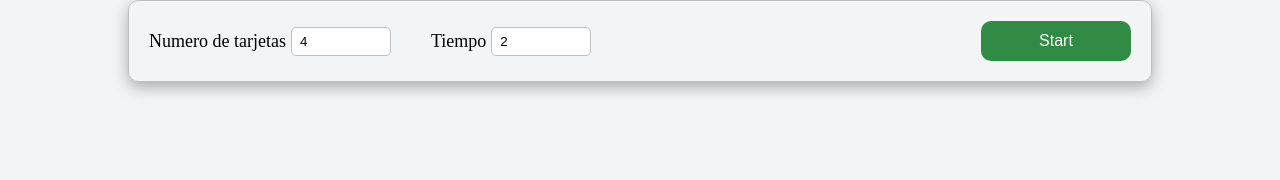
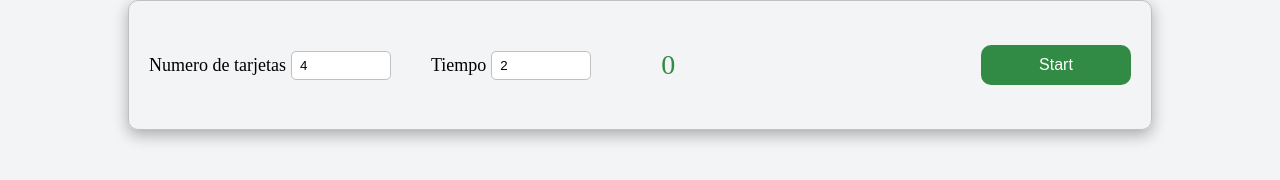
Before and after one commit to Alex-mint/Tarjetas-Juego-3, a plain HTML site: page index.html in a window 1280 px wide. Drawn offline with Linux system fonts and the light colour scheme.

Commit message:
add result

```diff
--- a/index.html
+++ b/index.html
@@ -14,6 +14,8 @@
       <label for="height">Tiempo</label>
       <input type="number" id="time" min="1" max="3" value="2">
 
+      <p class="result" id="result">0</p>
+
       <button class="btn-start" id="btn-start">Start</button>
     </div>
     <div class="board" id="board"></div>
--- a/script.js
+++ b/script.js
@@ -6,6 +6,8 @@ let targetEmoji = null;
 let lockBoard = false;
 let cardCount = document.getElementById('card-qty').value // Начинаем с 4 карточек
 let time = Number(document.getElementById('time').value) * 1000
+let result = document.getElementById('result')
+result.textContent = 0
 
 function startGame() {
     cardCount = document.getElementById('card-qty').value; // Сбрасываем количество карточек до 4 при старте
@@ -109,6 +111,7 @@ function handleCardClick(card, emojiElement) {
     if (card.dataset.emoji === targetEmoji) {
         // Если угадал правильно
         card.classList.add('matched');
+        result.textContent++
         alert('Правильно!');
 
         // Через 2 секунды увеличиваем количество карточек и продолжаем игру
@@ -119,6 +122,7 @@ function handleCardClick(card, emojiElement) {
         }, time);
     } else {
         // Неправильный выбор, карточка остаётся перевёрнутой, но игра продолжается
+        result.textContent = 0
         alert('Неправильно. Попробуй ещё раз.');
     }
 }
--- a/styles.css
+++ b/styles.css
@@ -75,6 +75,12 @@ input {
     margin-right: 40px;
 }
 
+.result {
+    font-size: 28px;
+    color: var(--green);
+    padding-left: 30px;
+}
+
 .btn-start {
     background: var(--green);
     cursor: pointer;
```
